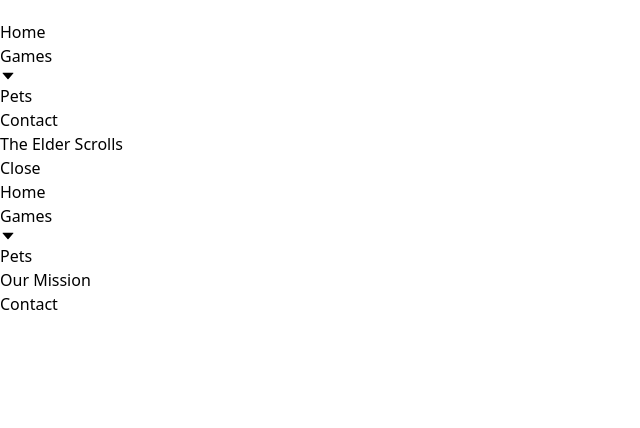
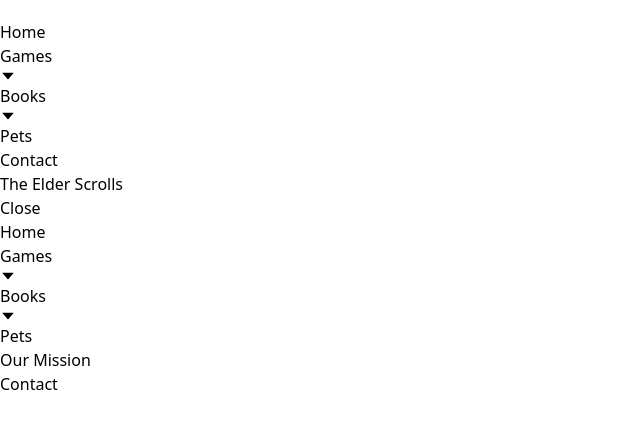
Before and after one commit to Metalmilitian85/Scrolls, a React (Vite) app: page / in a window 1280 px wide. Shown: the top 428 px of the page, without its empty margins (0-640 px from the left). Built offline with nearby package versions, Linux system fonts and the light colour scheme.

Commit message:
dropdown2

```diff
--- /dev/null
+++ b/src/Components/Dropdown2.jsx
@@ -0,0 +1,39 @@
+import React from 'react'
+import { AiOutlineCaretUp, AiOutlineCaretDown } from 'react-icons/ai'
+import books from './books.json'
+import {useState} from 'react'
+
+export default function Dropdown() {
+
+    const [ isOpen, setIsOpen ] = useState(false);
+
+    const handleOpen = () => {
+        setIsOpen(!isOpen)
+    }
+
+    return (
+        <div className="mx-auto relative flex flex-col w-full bg-none">
+            <button onClick={handleOpen} className="bg-none p-2 w-[120px] flex items-center justify-between font-bold text-lg rounded-lg tracking-wider border-4 border-transparent active:border-white duration-300 active:text-white"
+            >
+                Books
+                {!isOpen ? (
+                    <AiOutlineCaretDown className="h-8" />
+
+                ): (
+                    <AiOutlineCaretUp className="h-8" />
+                )
+            }
+            </button>
+
+            {isOpen && (
+                <div className="bg-black absolute top-20 flex flex-col items-start border-solid rounded border-4 border-gray-400 p-2 w-[150px]">
+                    {books.map((item) => (
+                        <div className="flex w-full justify-between p-2 hover:bg-gray-700 cursor-pointer rounded-r-lg border-l-transparent hover:border-l-white border-l-4">
+                            <h3 className="font-bold">{item.type}</h3>
+                        </div>
+                    ))}
+                </div>
+            )}
+        </div>
+    );
+}
--- a/src/Components/Navbar.jsx
+++ b/src/Components/Navbar.jsx
@@ -2,6 +2,7 @@ import React, {useState} from 'react'
 import {AiOutlineClose, AiOutlineMenu} from 'react-icons/ai'
 import { Link } from 'react-router-dom'
 import Dropdown from './Dropdown'
+import Dropdown2 from './Dropdown2'
 
 
 const Navbar = () => {
@@ -20,6 +21,7 @@ const Navbar = () => {
           <ul className="hidden md:flex text-purple-100 p-8 text-lg items-center">
             <Link to='/'><li className="p-4 hover:text-purple-200 hover:scale-105 duration-300">Home</li></Link>
             <Dropdown />
+            <Dropdown2 />
             <Link to='/Pets'><li className="p-4 hover:text-purple-200 hover:scale-105 duration-300">Pets</li></Link>
 
             <Link to='/contact'><li className="p-4 hover:text-purple-200 hover:scale-105 duration-300">Contact</li></Link>
@@ -33,6 +35,9 @@ const Navbar = () => {
             <div className="border-b border-gray-600">
               <Dropdown />
             </div>
+            <div className="border-b border-gray-600">
+              <Dropdown2 />
+            </div>
             <Link to='/Pets'><li onClick={handleNav} className="p-4 border-b border-gray-600">Pets</li></Link>
             <Link to='/Mission'><li onClick={handleNav} className="p-4 border-b border-gray-600">Our Mission</li></Link>
             <Link to='/contact'><li onClick={handleNav} className="p-4 border-b border-gray-600">Contact</li></Link>
--- /dev/null
+++ b/src/Components/books.json
@@ -0,0 +1,11 @@
+[
+    {
+        "type": "Book 1"
+    },
+    {
+        "type": "Book 2"
+    },
+    {
+        "type": "Book 3"
+    }
+]
```
